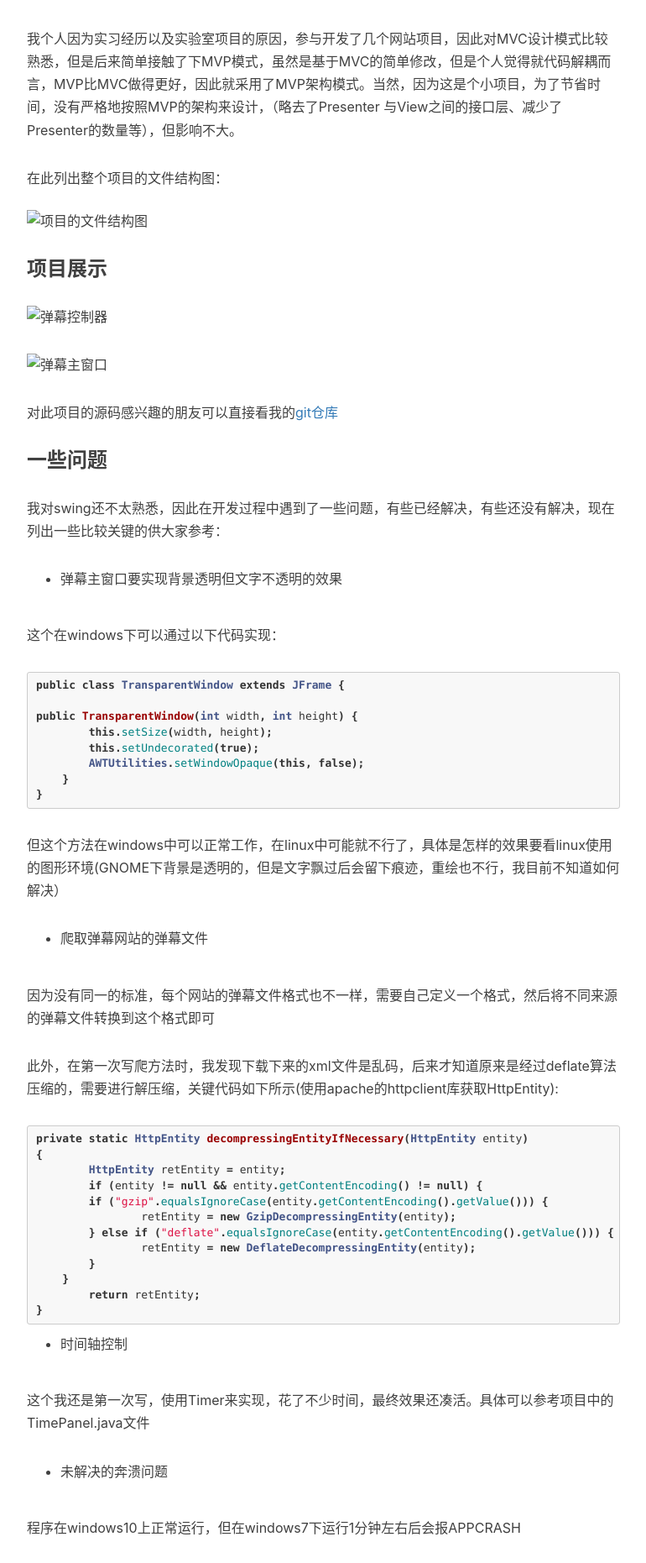
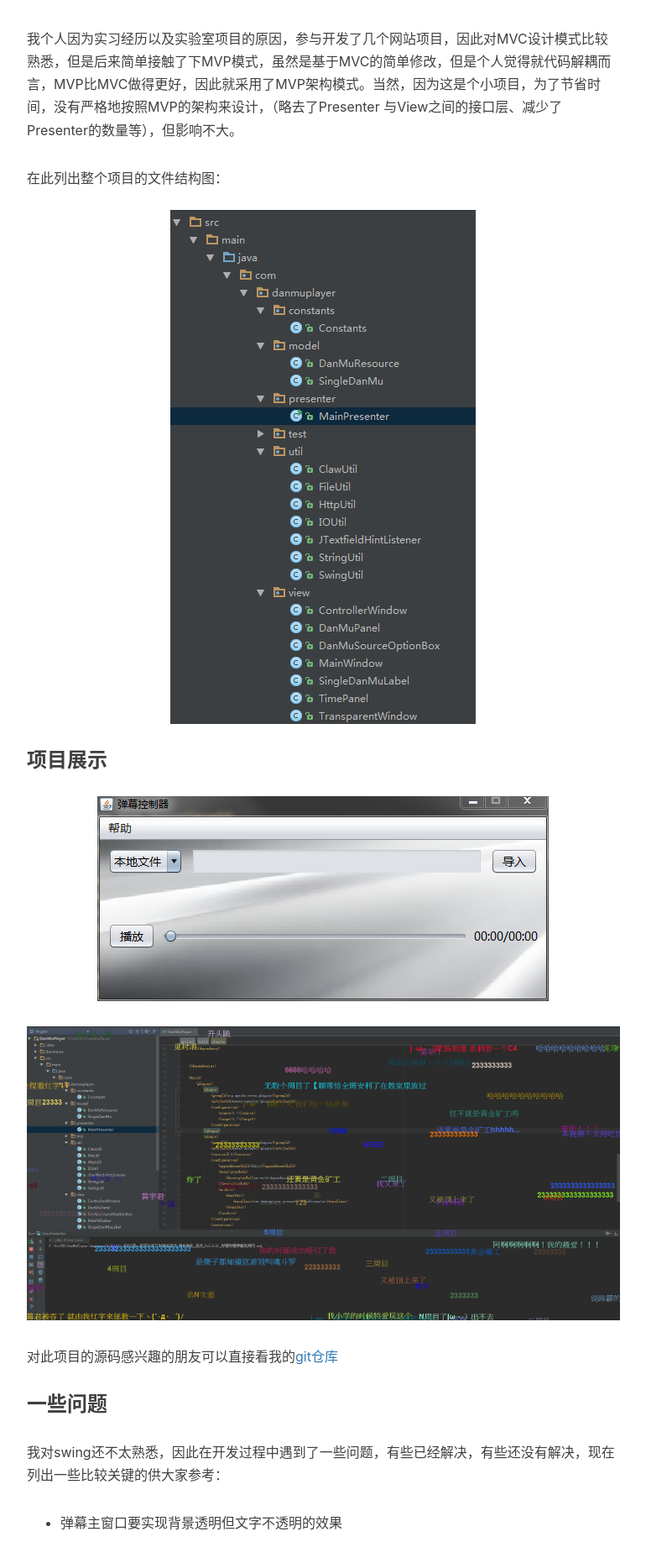
Before and after one commit to clayandgithub/clayandgithub, a Jekyll site: the page built from _posts/2016-09-12-[软件开发]基于swing开发的弹幕播放器.markdown, in a window 1280 px wide. Shown: the part 1949-3810 px from the top of the page at 84% size, without its empty margins (233-1003 px from the left). Built offline with Jekyll 4.4.1, drawn with Linux system fonts in a browser that asks for light colours; nearby versions of some CDN libraries; comment, search, counter and statistics services are not loaded.

Commit message:
fix img url bug

```diff
--- a/_posts/2016-09-12-[软件开发]基于swing开发的弹幕播放器.markdown
+++ b/_posts/2016-09-12-[软件开发]基于swing开发的弹幕播放器.markdown
@@ -131,6 +131,6 @@ private static HttpEntity decompressingEntityIfNecessary(HttpEntity entity)
 
 弹幕这种东西在将来或许能够规范化，成为一种与字幕类似的视频资源。这样每个视频都有对应的弹幕资源库，各种播放器也就能够从不同的弹幕资源库中加载并播放了。
 
-  [1]: img/danmu_player_code.png
-  [2]: img/danmu_player_controller.png
-  [3]: img/danmu_player_main_window.png
+  [1]: /img/danmu_player_code.png
+  [2]: /img/danmu_player_controller.png
+  [3]: /img/danmu_player_main_window.png
```
